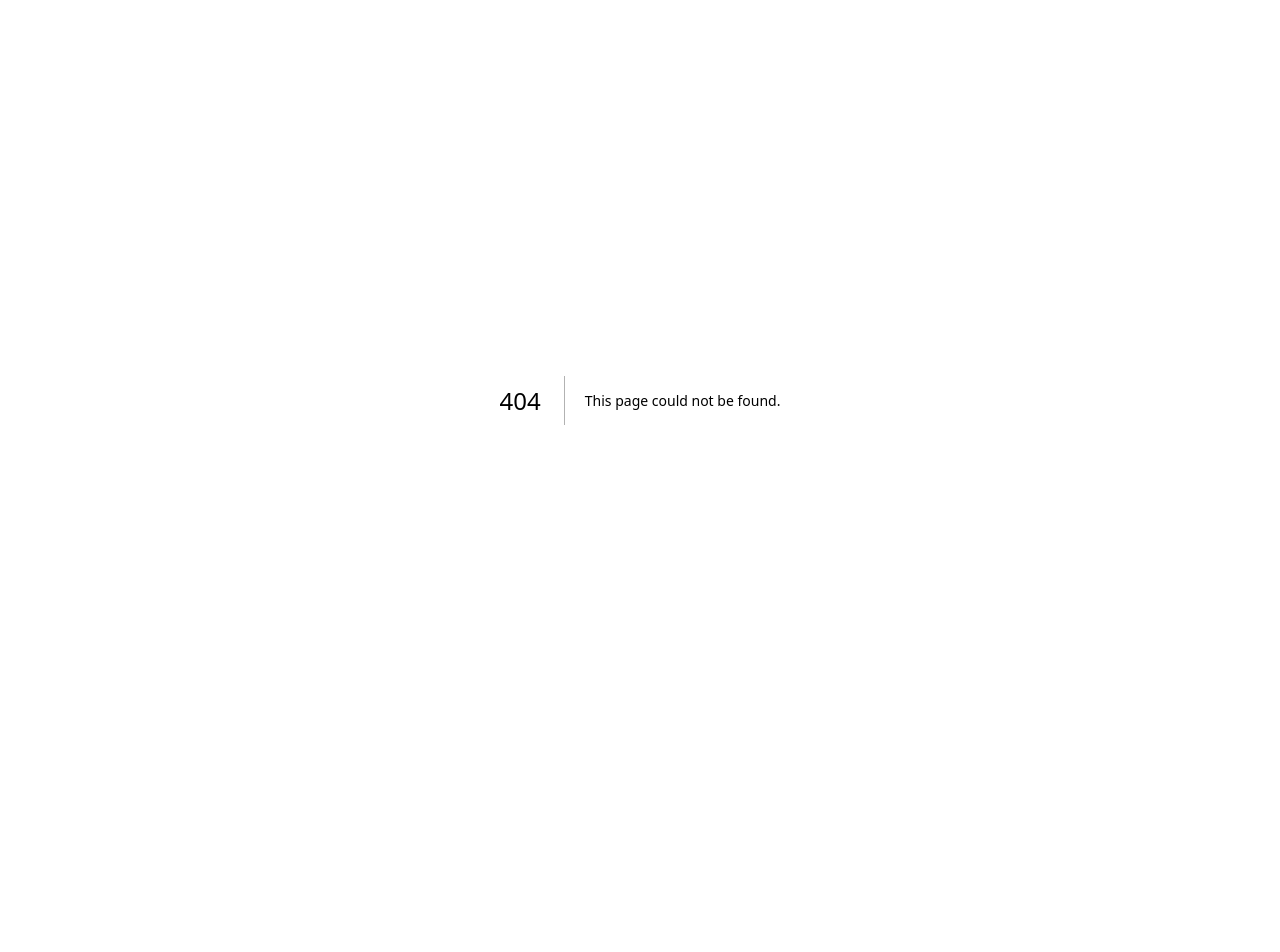
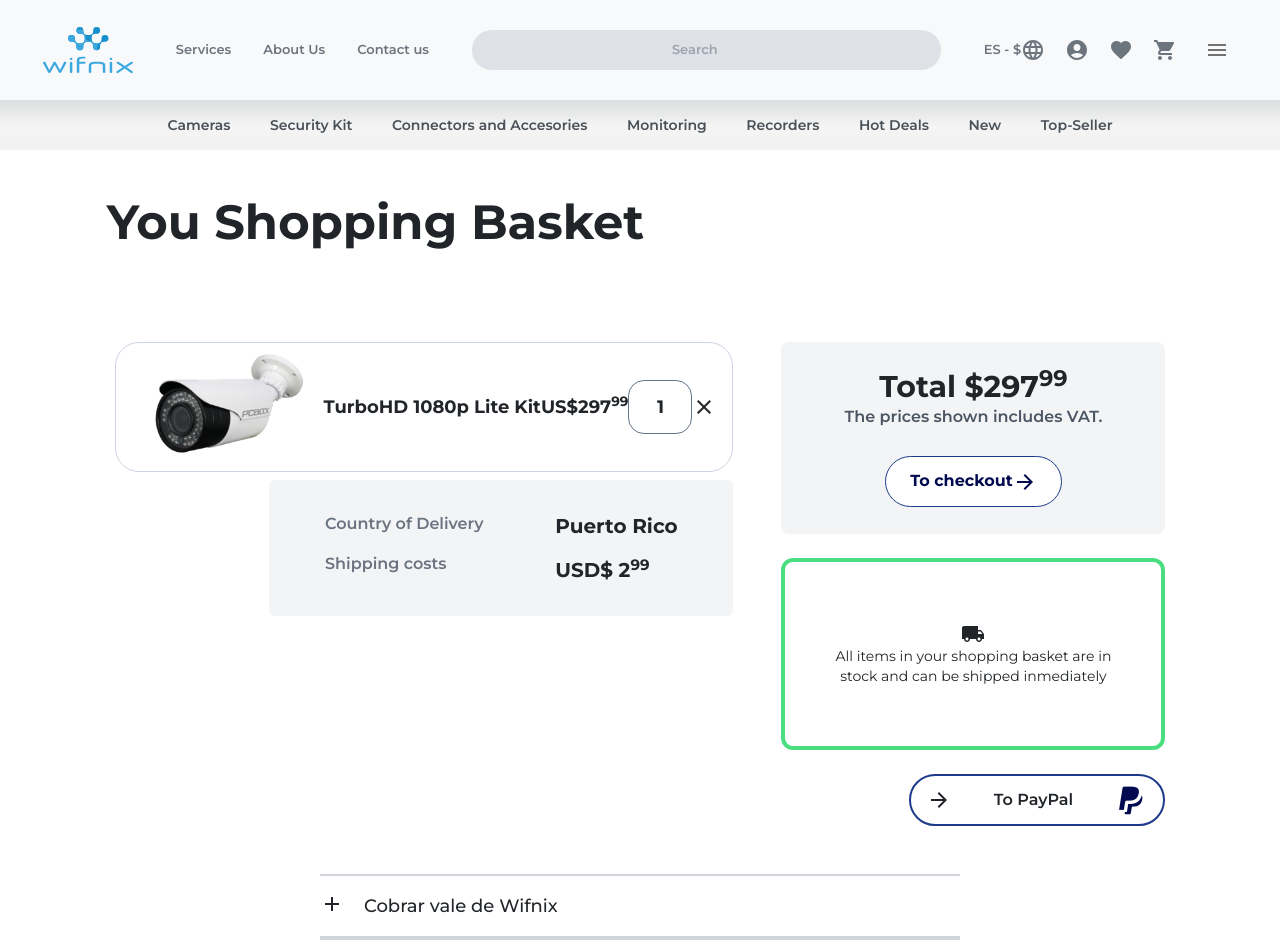
Before and after one commit to Lucas-caceres-w/Wifnix-d, a Next.js app: page /carro in a window 1280 px wide. Before the commit this address had no page. Shown: the top 952 px of the page. Before the commit the page ends 800 px from the top, so only its background shows below. Built offline with nearby package versions, Linux system fonts and the light colour scheme; no server answers; the database is empty.

Commit message:
avances wifnix 3

```diff
--- /dev/null
+++ b/components/CartItem/BuyInfo.js
@@ -0,0 +1,20 @@
+import ListOption from "./list-option";
+
+function InfoBuy() {
+  return (
+    <div className="py-16 w-6/12 m-auto mt-12">
+      <p className="text-left w-full color-blue text-4xl py-5 font-bold">
+        Informacion de su compra
+      </p>
+      <ul className="py-12">
+        <ListOption option="30-Day Money-Back Guarantee" />
+        <ListOption option="3-Year Warranty" />
+        <ListOption option="Highest Payment Security" />
+        <ListOption option="What Happens after You Have Ordered?" />
+        <ListOption option="Payment Methods" />
+      </ul>
+    </div>
+  );
+}
+
+export default InfoBuy;
--- /dev/null
+++ b/components/CartItem/Buyoptions.js
@@ -0,0 +1,16 @@
+import { Print } from "@mui/icons-material";
+import ListOption from "./list-option";
+
+function BuyOptions() {
+  return (
+    <div className="w-6/12 m-auto mt-12">
+      <ul>
+        <ListOption option="Cobrar vale de Wifnix" />
+        <ListOption option="Añadir numero de articulo" />
+        <ListOption icon={<Print />} option="Añadir numero de articulo" />
+      </ul>
+    </div>
+  );
+}
+
+export default BuyOptions;
--- /dev/null
+++ b/components/CartItem/CartProducts.js
@@ -0,0 +1,69 @@
+import { ArrowForward, Close, LocalShipping } from "@mui/icons-material";
+
+function CartItems() {
+  return (
+    <div className="w-10/12 m-auto mt-12 mb-12">
+      <h2 className="font-bold text-5xl">You Shopping Basket</h2>
+      <section className="mt-24 flex flex-row justify-center gap-12">
+        <div className="flex flex-col gap-2 items-end">
+          <div className="px-4 text-lg font-bold flex flex-row items-center justify-between border border-slate-300 rounded-3xl">
+            <img className="w-48" src="/assets/camara.png" />
+            <p>TurboHD 1080p Lite Kit</p>
+            <div className="flex flex-row items-center">
+              <p>
+                US$297<sup>99</sup>
+              </p>
+              <input
+                type={"number"}
+                value="1"
+                className="text-center w-16 py-3 border border-slate-500 rounded-2xl"
+              />
+            </div>
+            <Close />
+          </div>
+          <div className="bg-gray-100 py-8 flex flex-row justify-around rounded-md p-5 text-left w-9/12">
+            <div className="flex flex-col gap-4 font-semibold text-gray-500">
+              <p>Country of Delivery</p>
+              <p>Shipping costs</p>
+            </div>
+            <div className="flex flex-col gap-4 font-bold text-xl">
+              <p>Puerto Rico</p>
+              <p>
+                USD$ 2<sup>99</sup>
+              </p>
+            </div>
+          </div>
+        </div>
+        <div className="flex flex-col gap-6 items-end">
+          <div className="text-center rounded-lg items-center bg-gray-100 w-96 h-48 flex flex-col justify-evenly">
+            <div>
+              <p className="text-3xl font-bold">
+                Total $297<sup>99</sup>
+              </p>
+              <p className="font-semibold text-gray-600">
+                The prices shown includes VAT.
+              </p>
+            </div>
+            <button className="bg-white w-max px-6 py-3 border border-blue-900 color-blue rounded-full font-bold">
+              To checkout
+              <ArrowForward />
+            </button>
+          </div>
+          <div className="w-96 h-48 border-4 rounded-xl border-green-400 flex flex-col justify-center items-center">
+            <LocalShipping className="text-6xl" />
+            <p className="w-10/12 text-center text-sm">
+              All items in your shopping basket are in stock and can be shipped
+              inmediately
+            </p>
+          </div>
+          <button className="flex flex-row items-center justify-between font-semibold rounded-full border-2 w-64 border-blue-900 py-2 px-4">
+            <ArrowForward /> <p>To PayPal</p>
+            <img className="w-8" src="/assets/icons/paypal-fill.png" />
+          </button>
+        </div>
+      </section>
+    </div>
+  );
+}
+
+export default CartItems;
--- /dev/null
+++ b/components/CartItem/list-option.js
@@ -0,0 +1,11 @@
+import { Add } from "@mui/icons-material";
+
+function ListOption(props) {
+  return (
+    <li className="flex flex-row gap-5 text-lg font-medium border-y-2 border-gray-300 py-4">
+      {props.icon ? props.icon : <Add />} {props.option}
+    </li>
+  );
+}
+
+export default ListOption;
--- a/components/Shop/detailsID.js
+++ b/components/Shop/detailsID.js
@@ -17,7 +17,7 @@
               Siamese cables for video and power (18 mts)
             </p>
           </div>
-          <div className="flex flex-row justify-around mt-10">
+          <div className="flex flex-row flex-wrap gap-2 justify-around mt-10">
             <div className="border p-4 border-slate-300 rounded-xl">
               <img className="w-72" src="/assets/camara.png" />
               <div className="text-center">
@@ -53,7 +53,7 @@
           </div>
         </article>
       </div>
-      <div className="w-2/4 border m-2 border-slate-300 rounded-xl">
+      <div className="w-3/4 md:w-2/4 border m-2 border-slate-300 rounded-xl">
         <article>
           <div className="flex flex-col text-center py-5">
             <p className="py-4 text-2xl font-bold">156 Customer rating</p>
--- a/components/Shop/oferts-kits.js
+++ b/components/Shop/oferts-kits.js
@@ -1,7 +1,7 @@
 function Packs() {
   return (
     <>
-      <section className="flex flex-row justify-center py-12 gap-5 items-center">
+      <section className="flex flex-row flex-wrap justify-center py-12 gap-5 items-center">
         <div>
           <p className="leading-snug text-right font-bold text-5xl w-72 color-blue">Paquetes y Ofertas</p>
         </div>
--- a/components/Shop/productID.js
+++ b/components/Shop/productID.js
@@ -5,6 +5,7 @@
 import Footer from "../layout/footer";
 import MuestraProducts from "../layout/getproduct";
 import { Skeleton } from "@mui/material";
+import Link from "next/link";
 
 function ProductId(props) {
   const [cantidad, setCantidad] = useState(1);
@@ -17,10 +18,14 @@
   return (
     <>
       <section className="py-12 flex flex-col lg:flex-row justify-evenly">
-        <article className="w-6/12 flex flex-col items-center m-auto">
+        <article className="w-11/12 md:w-6/12 flex flex-col items-center m-auto">
           <div className="text-left">
             <h2 className="text-5xl font-bold">
-              {props.product ? props.product : <Skeleton className="w-full h-24 "/>}
+              {props.product ? (
+                props.product
+              ) : (
+                <Skeleton className="w-full h-24 " />
+              )}
             </h2>
             <div className="flex flex-row my-2 gap-3">
               <div>⭐⭐⭐⭐</div>
@@ -31,10 +36,10 @@
             </div>
           </div>
           {props.image ? (
-            <img src={images[0]} />
+            <img className="w-[600px]" src={images[0]} />
           ) : (
             <div className="w-full">
-              <Skeleton className="w-10/12 m-auto h-[450px]"/>
+              <Skeleton className="w-10/12 m-auto h-[450px]" />
             </div>
           )}
           <div className="flex flex-row w-2/12 m-auto">
@@ -43,7 +48,7 @@
             ))}
           </div>
         </article>
-        <div className="w-5/12">
+        <div className="w-11/12 md:w-5/12 m-auto">
           <div className="text-left mt-24">
             <p className="color-blue font-medium flex flex-row items-start">
               List Price: $<s>{props.price && props.price * 2 - 200}</s>
@@ -52,7 +57,8 @@
               </sup>
             </p>
             <p className="text-5xl font-extrabold flex flex-row ">
-              US${props.price ? props.price : <Skeleton className="w-24 h-24"/>}
+              US$
+              {props.price ? props.price : <Skeleton className="w-24 h-24" />}
               <sup className="text-3xl">99</sup>
             </p>
             <p className="text-sm text-blue-500 font-medium">TOP SELLER</p>
@@ -76,12 +82,15 @@
               type={"number"}
               onChange={(e) => SumarCantidad(e)}
             />
-            <button className="p-4 w-48 font-semibold text-white bg-blue-600 rounded-full">
+            <Link
+              href={"/carro"}
+              className="p-4 w-48 text-center font-semibold text-white bg-blue-600 rounded-full"
+            >
               Add to basket
-            </button>
+            </Link>
           </div>
           <article className="w-11/12 mt-8">
-            <table className="w-full table border-separate border-spacing-2">
+            <table className="w-10/12 table border-separate border-spacing-2">
               <tbody className="text-sm">
                 <tr className="">
                   <td className="w-2/4">
--- /dev/null
+++ b/pages/carro.js
@@ -0,0 +1,31 @@
+import Head from "next/head";
+import InfoBuy from "../components/CartItem/BuyInfo";
+import BuyOptions from "../components/CartItem/Buyoptions";
+import CartItems from "../components/CartItem/CartProducts";
+import Footer from "../components/layout/footer";
+import MuestraProducts from "../components/layout/getproduct";
+import NavBar from "../components/layout/navbar";
+import SocialMedia from "../components/layout/socialmedia";
+
+function CarroItems() {
+  return (
+    <div>
+      <Head>
+        <title>Productos en carro</title>
+      </Head>
+      <NavBar />
+      <CartItems />
+      <BuyOptions />
+      <h2 className="text-center mt-24 color-blue font-bold text-4xl">
+        Productos Recomendados
+      </h2>
+      <MuestraProducts />
+      <InfoBuy />
+      <span className="separador"></span>
+      <SocialMedia text="You have doubts?" />
+      <Footer />
+    </div>
+  );
+}
+
+export default CarroItems;
```
